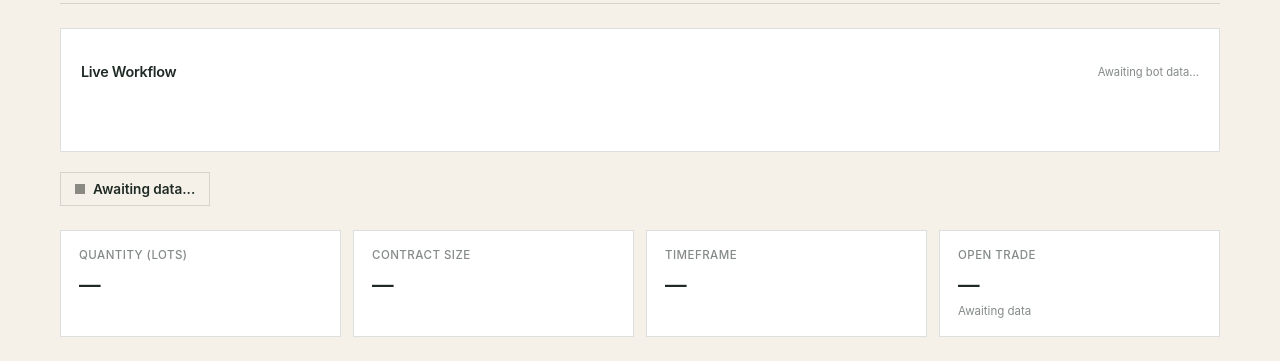
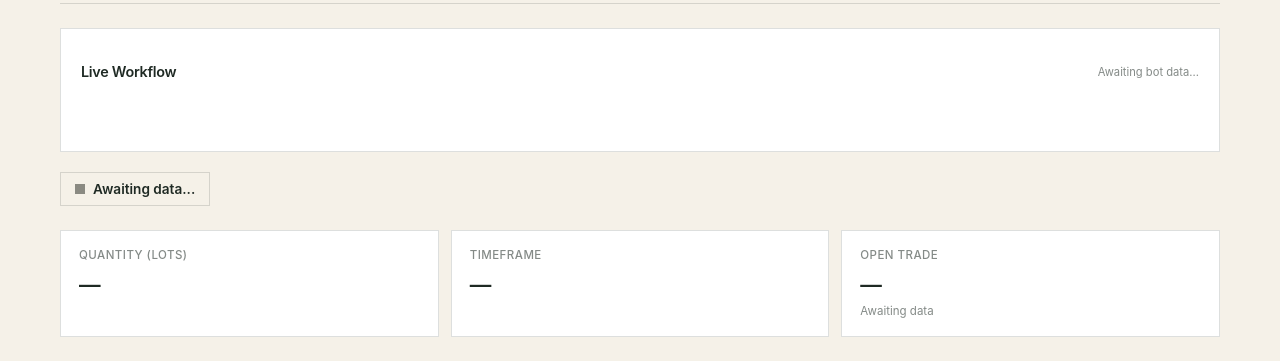
Before and after one commit to saniroy3311-spec/BTC_Bot_v13, a website: page dashboard.html in a window 1280 px wide. Shown: the part 125-486 px from the top of the page. Drawn offline with nearby package versions, Linux system fonts and the light colour scheme.

Commit message:
Remove contract size from dashboard display

```diff
--- a/dashboard.html
+++ b/dashboard.html
@@ -105,7 +105,7 @@ h1,h2,h3,h4,.font-heading{
   50%{opacity:0.5;transform:scale(0.75)}
 }
 
-.stat-grid{display:grid;grid-template-columns:repeat(4,1fr);gap:12px;margin-bottom:24px}
+.stat-grid{display:grid;grid-template-columns:repeat(3,1fr);gap:12px;margin-bottom:24px}
 .stat-card{background:var(--surface);border:var(--card-border);padding:16px 18px}
 .stat-card .stat-label{
   font-size:0.72rem;font-weight:500;text-transform:uppercase;
@@ -262,7 +262,6 @@ table.trade-table .num.neg{color:var(--warning)}
     </div>
     <div class="stat-grid" id="statGrid">
       <div class="stat-card"><div class="stat-label">Quantity (lots)</div><div class="stat-value" id="statQty">—</div></div>
-      <div class="stat-card"><div class="stat-label">Contract Size</div><div class="stat-value" id="statContract">—</div></div>
       <div class="stat-card"><div class="stat-label">Timeframe</div><div class="stat-value" id="statTimeframe">—</div></div>
       <div class="stat-card"><div class="stat-label">Open Trade</div><div class="stat-value" id="statDirection">—</div><div class="stat-sub" id="statDirectionSub">Awaiting data</div></div>
     </div>
@@ -497,7 +496,6 @@ function renderOverview() {
     document.getElementById('statusLabel').textContent = bot.status.charAt(0).toUpperCase() + bot.status.slice(1);
     document.getElementById('lastUpdateLabel').textContent = 'Last update: ' + fmtTime(bot.lastUpdate);
     document.getElementById('statQty').textContent = bot.qty || '—';
-    document.getElementById('statContract').textContent = bot.contractSize ? bot.contractSize + ' BTC' : '—';
     document.getElementById('statTimeframe').textContent = bot.timeframe || '—';
   }
 
```
